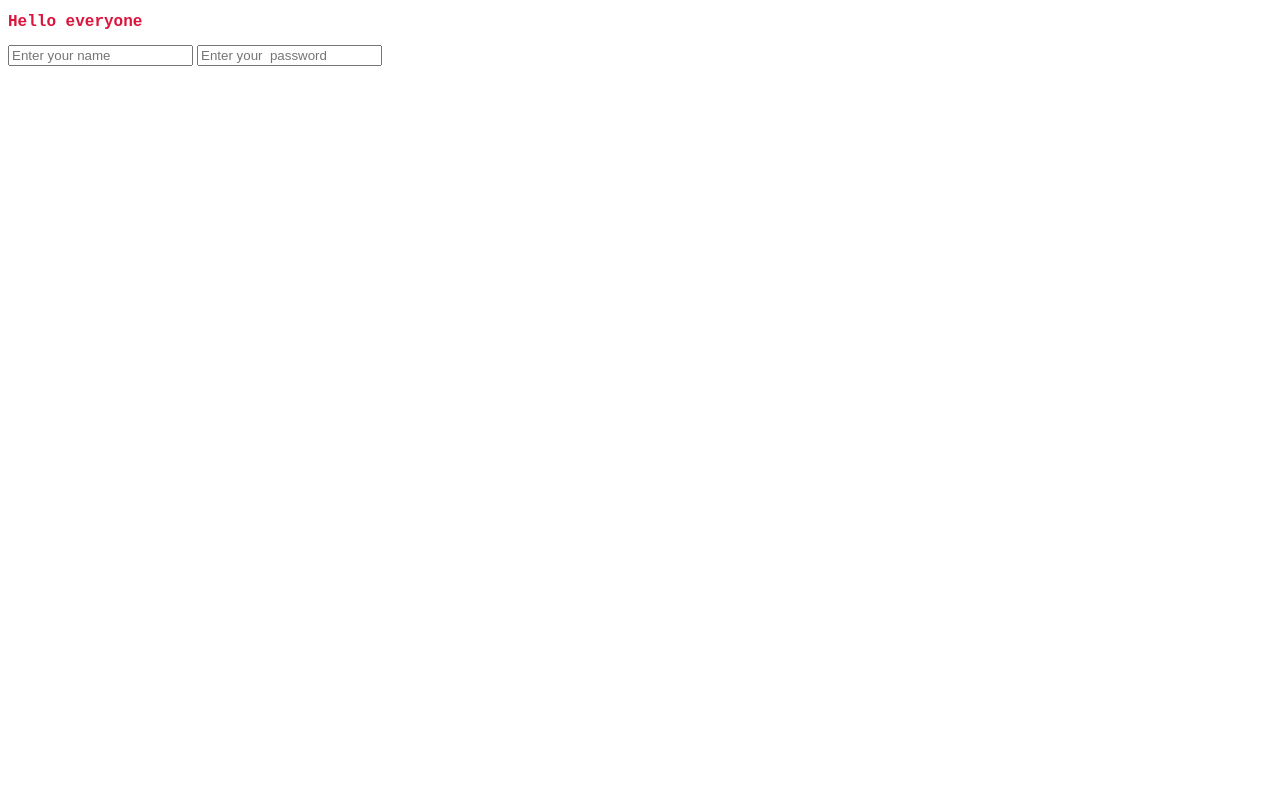
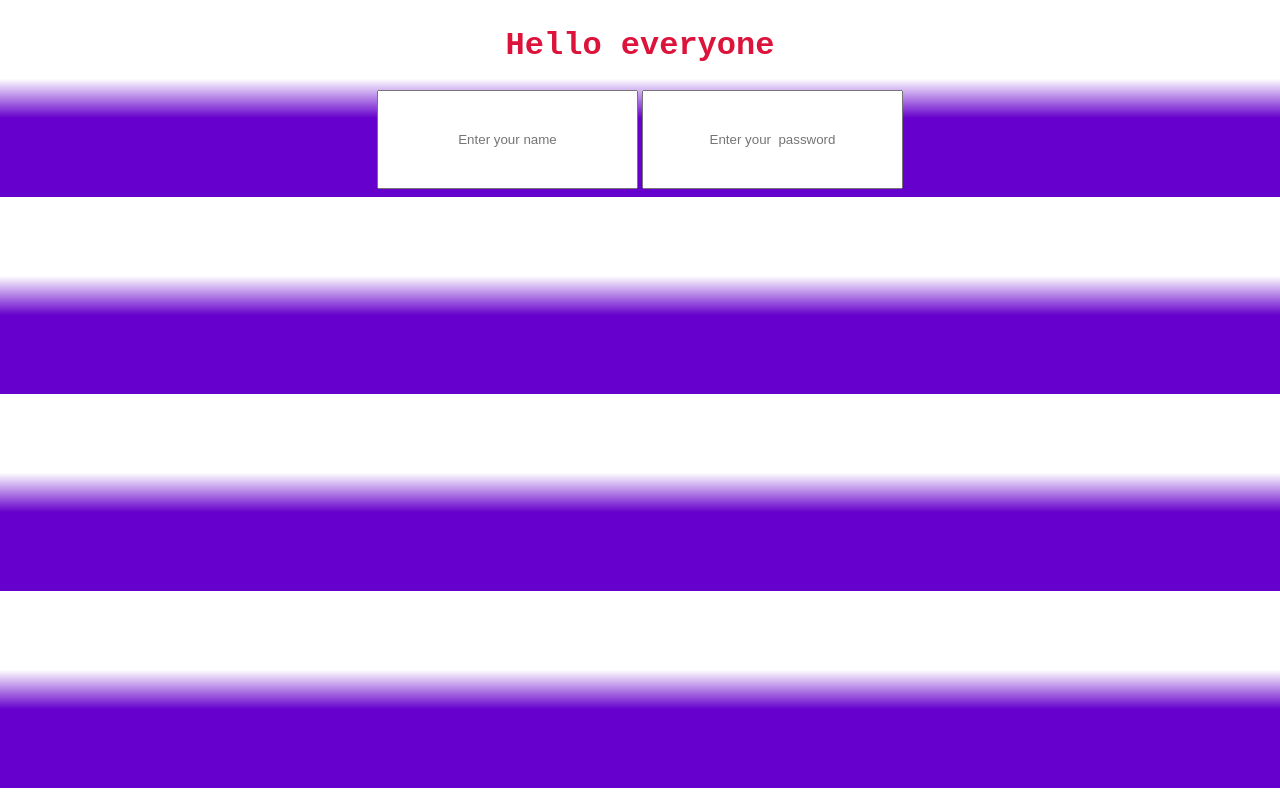
Before and after one commit to irshathbanu-mediwave/Task, a plain HTML site: page app/index.html in a window 1280 px wide. Drawn offline with Linux system fonts and the light colour scheme.

Commit message:
second time send respotiatrty

```diff
--- a/app/index.html
+++ b/app/index.html
@@ -8,7 +8,8 @@
 </head>
 <body>
     <h2 class="one"> Hello everyone</h2>
-    <input type ="text" placeholder="Enter your name">
-    <input type ="password" placeholder="Enter your  password">
+   <center> <input  class="two" type="text" placeholder="Enter your name">
+    <input   class="two" type ="password" placeholder="Enter your  password">
+</center>
 </body>
 </html>
--- a/app/style.css
+++ b/app/style.css
@@ -1,5 +1,15 @@
-h2{
+.one{
     color:crimson;
     font-family:'Courier New';
-    font-size: medium;
+    font-size: xx-large;
+    text-align: center;
+
 }
+body{
+    background: linear-gradient(to top, #6600cc 40%, #ffffff 60%);
+}
+.two
+{
+    padding: 40px;
+    text-align: center;
+}
```
Also changed, not shown: 1 other file.
